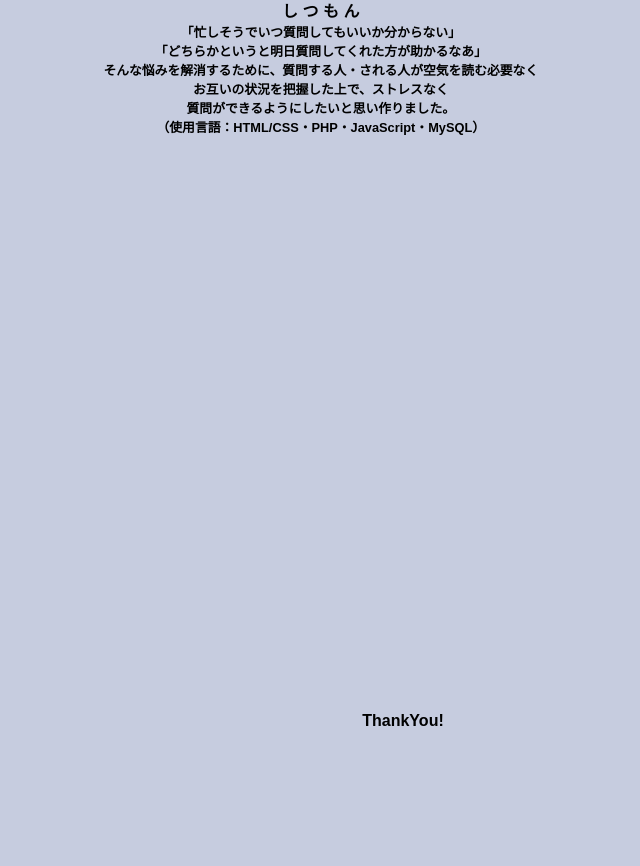
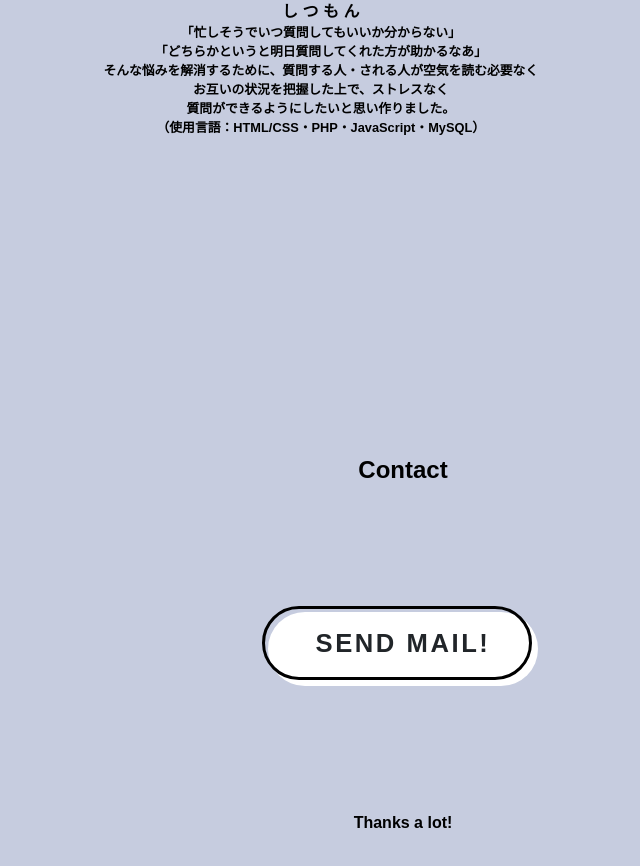
Before and after one commit to tetejiro/self-introduction, a plain HTML site: page intro.html in a window 1280 px wide. Shown: the part 2920-3786 px from the top of the page, without its empty margins (237-877 px from the left). Drawn offline with Linux system fonts and the light colour scheme; some packages are replaced by stand-ins of ours; files whose address does not match are found by name.

Commit message:
Mail送信ボタン（見た目）

```diff
--- a/intro.css
+++ b/intro.css
@@ -66,5 +66,73 @@ img {
 }
 
 .section5 {
-  padding-top: 30%;
+  padding-top: 10%;
 }
+
+.section5 > p > a {
+  text-decoration: none;
+}
+
+.section5 > p {
+  margin-top: 10%;
+  margin-bottom: 10%;
+}
+
+/* ボタン */
+.btn,
+a.btn,
+button.btn {
+  font-size: 1.6rem;
+  font-weight: 700;
+  line-height: 1.5;
+  position: relative;
+  display: inline-block;
+  padding: 1rem 4rem;
+  cursor: pointer;
+  -webkit-transition: all 0.3s;
+  transition: all 0.3s;
+  text-align: center;
+  vertical-align: middle;
+  text-decoration: none;
+  letter-spacing: 0.1em;
+  color: #212529;
+  border-radius: 0.5rem;
+}
+
+a.btn-border-shadow--radius {
+  border-radius: 100vh;
+}
+a.btn-border-shadow {
+  padding: calc(1.5rem - 12px) 3rem 1.5rem;
+
+  background: #fff;
+}
+
+a.btn-border-shadow:before {
+  position: absolute;
+  top: -6px;
+  left: -6px;
+
+  width: 100%;
+  height: 100%;
+
+  content: "";
+  -webkit-transition: all 0.3s ease;
+  transition: all 0.3s ease;
+
+  border: 3px solid #000;
+  border-radius: 0.5rem;
+}
+
+a.btn-border-shadow--radius:before {
+  border-radius: 100vh;
+}
+
+a.btn-border-shadow:hover {
+  padding: calc(1.5rem - 6px) * 3rem;
+}
+
+a.btn-border-shadow:hover:before {
+  top: 0;
+  left: 0;
+}
--- a/intro.html
+++ b/intro.html
@@ -73,7 +73,11 @@
       </div>
     </div>
   </section>
-  <section class="section5">ThankYou!</section>
+  <section class="section5">
+    <h1>Contact</h1>
+    <p><a class="btn btn-border-shadow btn-border-shadow--radius" href="mailto:tetemalu1gou@gmail.com">SEND MAIL!</a></p>
+    <p>Thanks a lot!</p>
+  </section>
 </body>
 
 </html>
```
